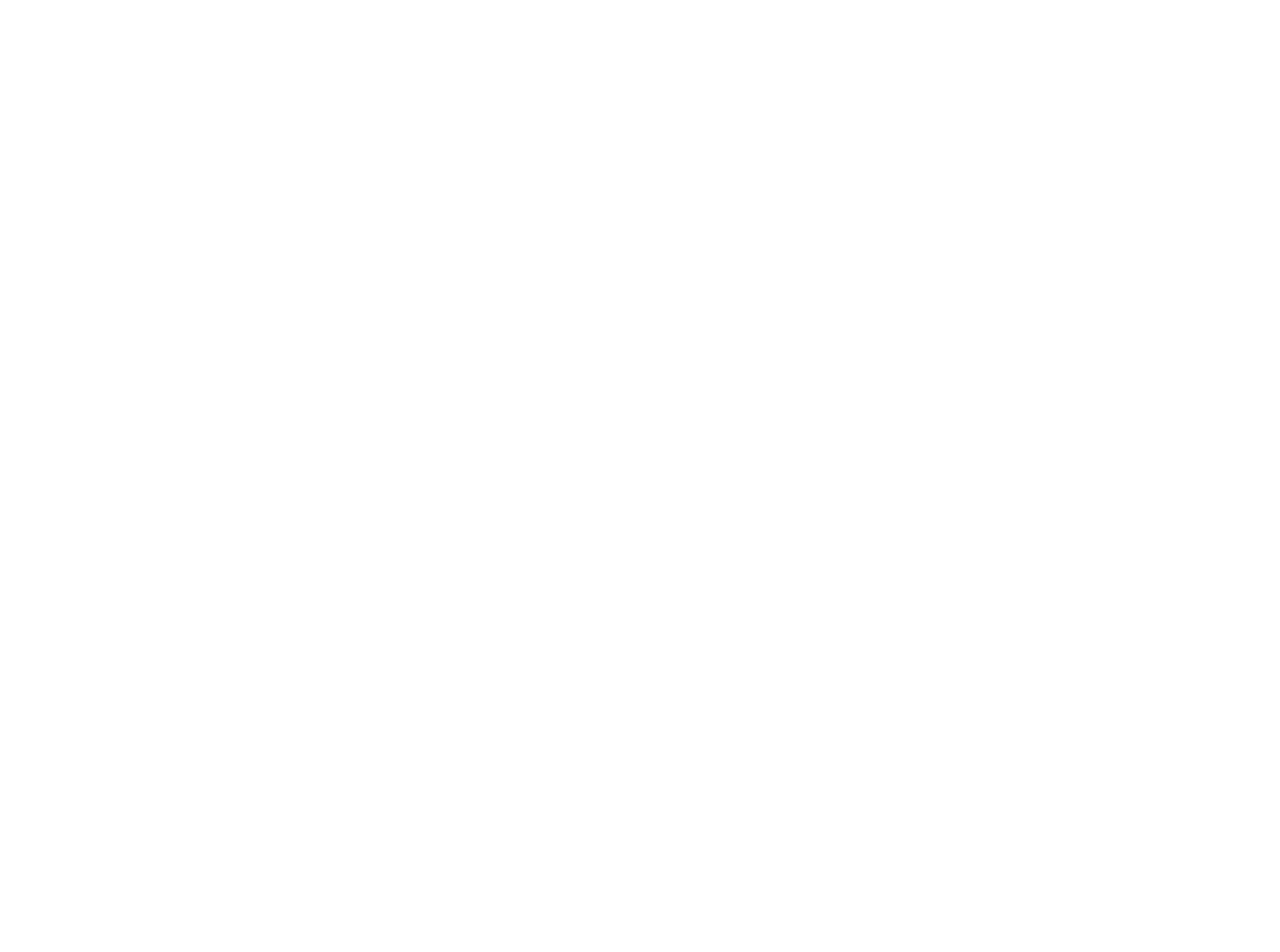
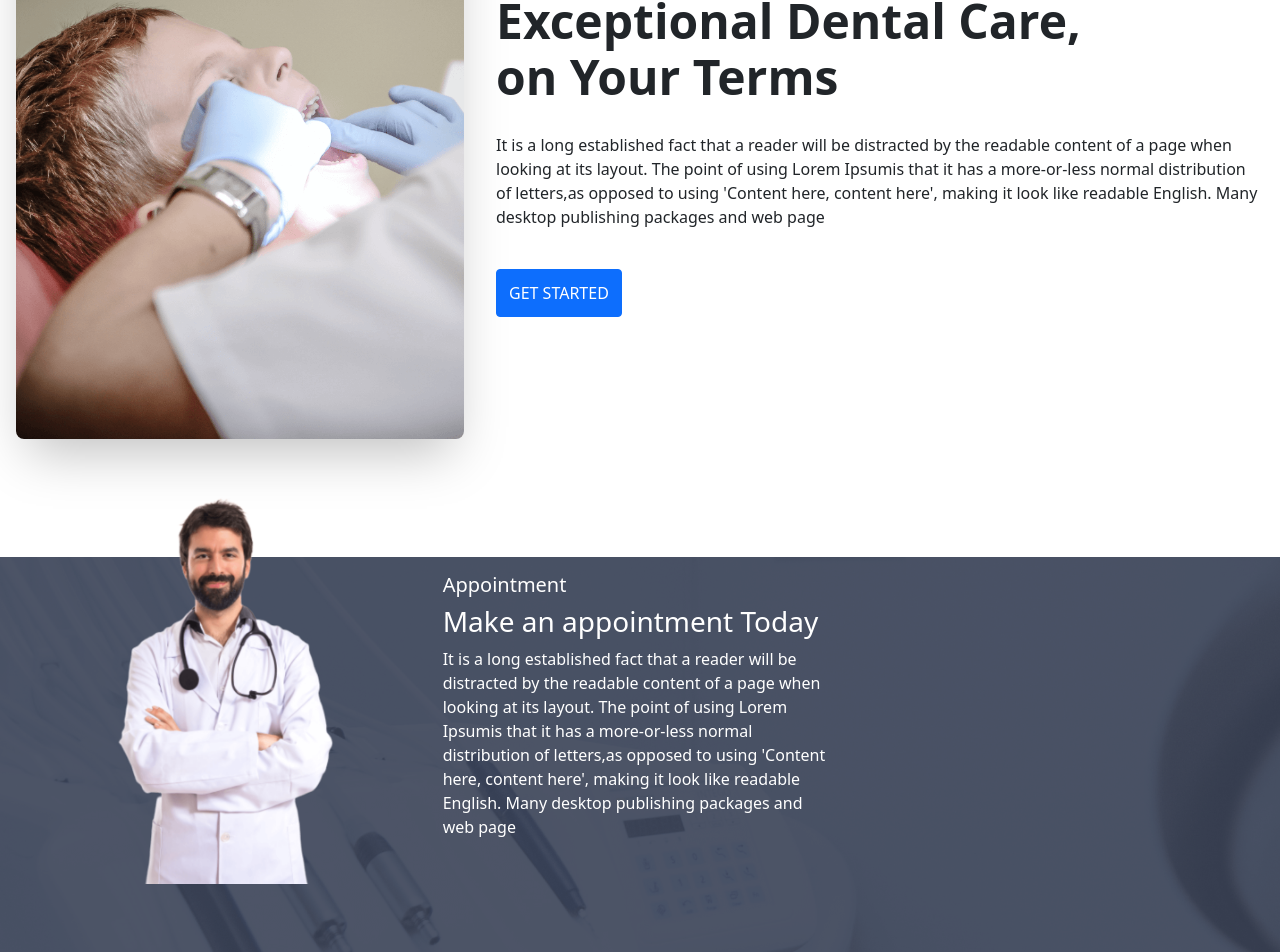
Before and after one commit to 1234-56prova/doctors-portal-client, a React (Create React App) app: page / in a window 1280 px wide. Shown: the part 1861-2813 px from the top of the page. Before the commit the page ends 1618 px from the top, so only its background shows below. Built offline with nearby package versions, Linux system fonts and the light colour scheme.

Commit message:
appointment section

```diff
--- a/src/App.css
+++ b/src/App.css
@@ -3,3 +3,12 @@
     width: 100%;
     height: 60%;
 }
+
+.bg-img {
+    height: 400px;
+    background: url('./images/appointment.png');
+}
+
+.img {
+    margin-top: -100px;
+}
--- /dev/null
+++ b/src/Pages/Home/DentalCare/DentalCare.js
@@ -0,0 +1,20 @@
+import React from 'react';
+import doctor from '../../../images/treatment.png';
+
+const DentalCare = () => {
+    return (
+        <div class="hero min-h-screen">
+            <div class="hero-content flex-col lg:flex-row">
+                <img src={doctor} class="max-w-md rounded-lg shadow-2xl" />
+                <div className='ml-4'>
+                    <h1 class="text-5xl font-bold">Exceptional Dental Care, </h1>
+                    <h1 class='text-5xl font-bold'>on Your Terms</h1>
+                    <p class="py-6">It is a long established fact that a reader will be distracted by the readable content of a page when looking at its layout. The point of using Lorem Ipsumis that it has a more-or-less normal distribution of letters,as opposed to using 'Content here, content here', making it look like readable English. Many desktop publishing packages and web page</p>
+                    <button class="btn btn-primary">Get Started</button>
+                </div>
+            </div>
+        </div>
+    );
+};
+
+export default DentalCare;
--- a/src/Pages/Home/Home/home.js
+++ b/src/Pages/Home/Home/home.js
@@ -1,7 +1,9 @@
 import React from 'react';
 import Banner from '../Banner/Banner';
+import DentalCare from '../DentalCare/DentalCare';
 import Info from '../Info/Info';
 import Services from '../Services/Services';
+import Treatment from '../Treatment/Treatment';
 
 const home = () => {
     return (
@@ -9,6 +11,8 @@
          <Banner></Banner>
          <Info></Info>
          <Services></Services>
+         <DentalCare></DentalCare>
+         <Treatment></Treatment>
         </div>
     );
 };
--- /dev/null
+++ b/src/Pages/Home/Treatment/Treatment.js
@@ -0,0 +1,19 @@
+import React from 'react';
+import doctor from '../../../images/doctor.png'
+const Treatment = () => {
+    return (
+        <div className='bg-img grid grid-cols-1 lg:grid-cols-3'>
+            <div className='img'>
+                <img src={doctor} alt="" />
+            </div>
+            <div className='m-3 text-white'>
+                <h5>Appointment</h5>
+                <h3>Make an appointment Today</h3>
+                <p>It is a long established fact that a reader will be distracted by the readable content of a page when looking at its layout. The point of using Lorem Ipsumis that it has a more-or-less normal distribution of letters,as opposed to using 'Content here, content here', making it look like readable English. Many desktop publishing packages and web page</p>
+
+            </div>
+        </div>
+    );
+};
+
+export default Treatment;
```
